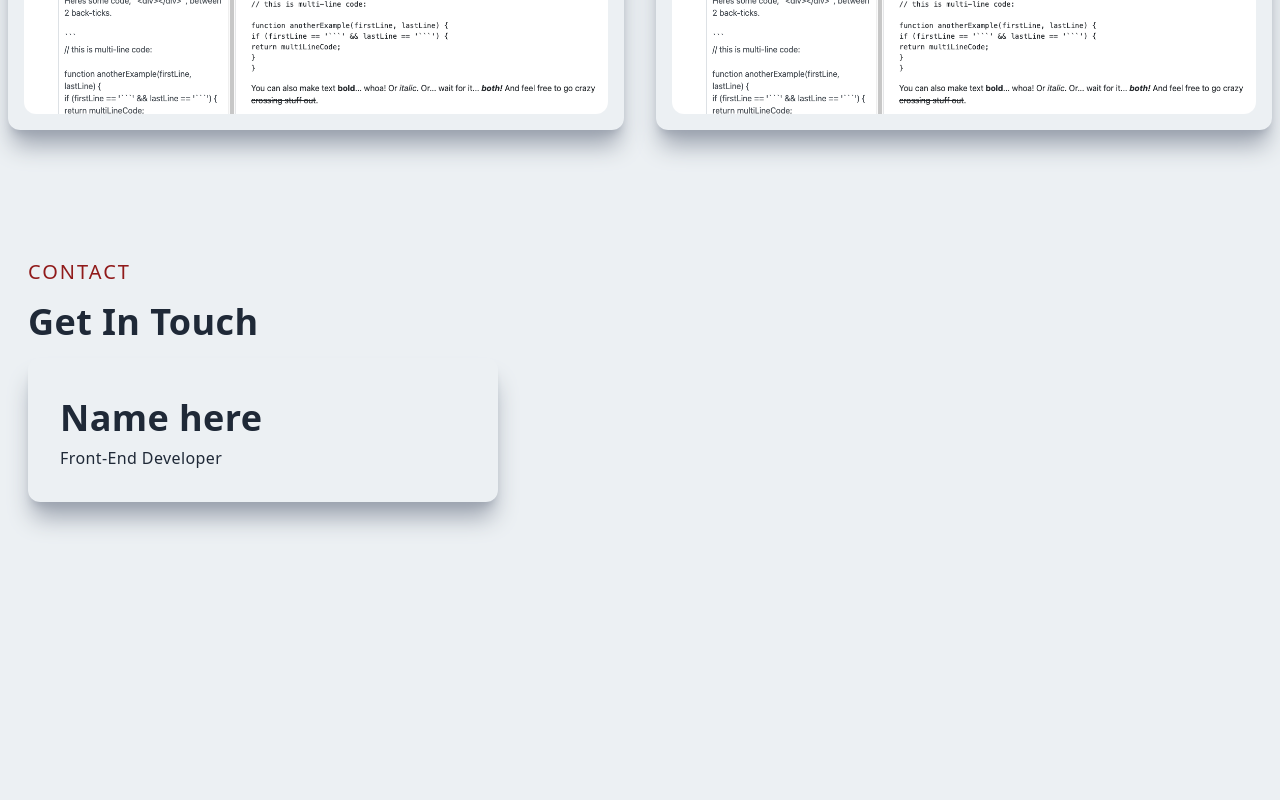
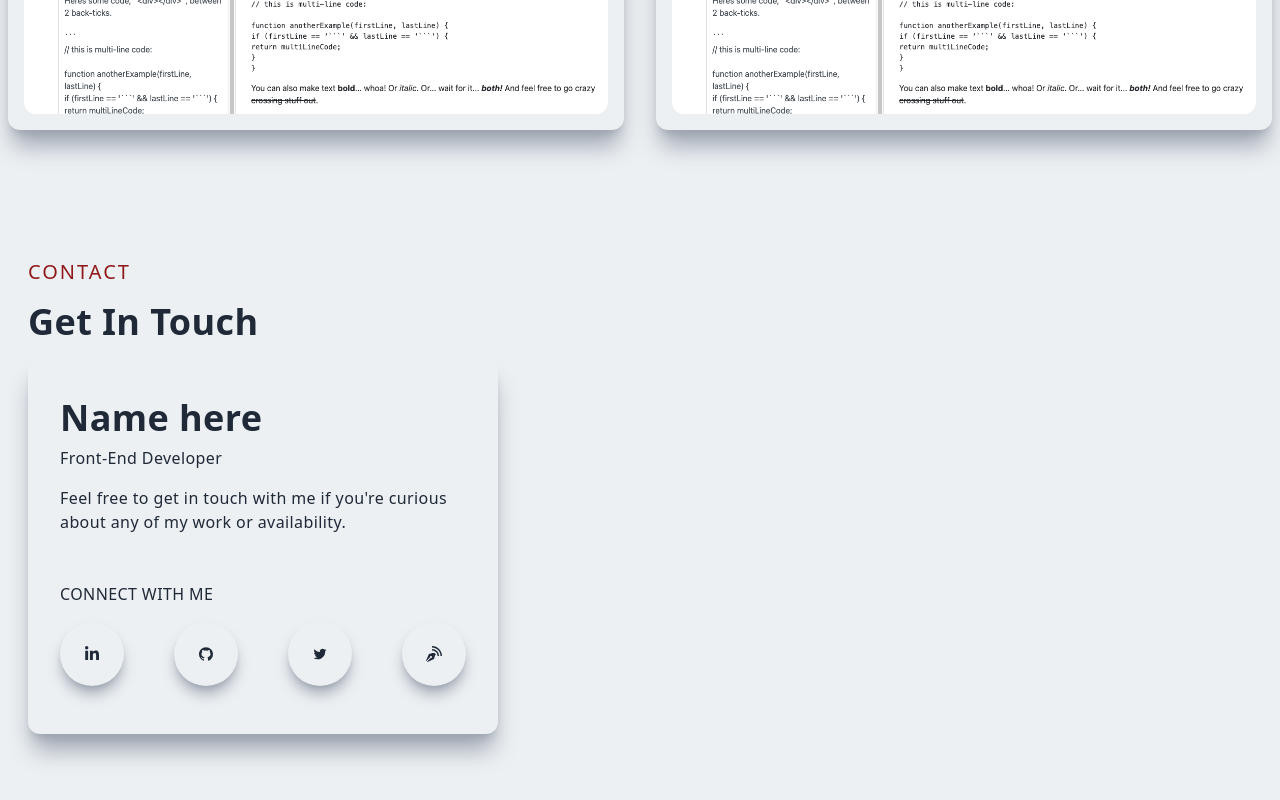
Before and after one commit to lawlawson/portfolio-july, a Next.js app: page / in a window 1280 px wide. Shown: the part 3098-3898 px from the top of the page. Built offline with nearby package versions, Linux system fonts and the light colour scheme.

Commit message:
Added social icons

```diff
--- a/pages/components/Contact.jsx
+++ b/pages/components/Contact.jsx
@@ -1,27 +1,51 @@
-import React from 'react'
+import React from 'react';
+import { FaLinkedinIn } from 'react-icons/fa';
+import { AiOutlineGithub, AiOutlineTwitter } from 'react-icons/ai';
+import { ImBlog } from 'react-icons/im';
 
 const Contact = () => {
   return (
     <div className='w-full lg:h-screen'>
       <div className='max-w-[1240px] m-auto px-2 py-16 w-full'>
-        <p className='text-xl tracking-widest uppercase text-[#901a1a]'>Contact</p>
+        <p className='text-xl tracking-widest uppercase text-[#901a1a]'>
+          Contact
+        </p>
         <h2 className='py-4'>Get In Touch</h2>
         <div className='grid lg:grid-cols-5 gap-8'>
           <div className='col-span-3 lg:col-span-2 w-full h-full shadow-xl shadow-gray-400 rounded-xl p-4'>
             <div className='lg:p-4 h-full'>
-              <div>
-                {/* <img className='' src='/' alt='/'/> */}
-              </div>
+              <div>{/* <img className='' src='/' alt='/'/> */}</div>
               <div>
                 <h2 className='py-2'>Name here</h2>
                 <p>Front-End Developer</p>
+                <p className='py-4'>
+                  Feel free to get in touch with me if you&apos;re curious about
+                  any of my work or availability.
+                </p>
+              </div>
+              <div>
+                <p className='uppercase pt-8'>Connect with me</p>
+                <div className='flex items-center justify-between py-4'>
+                  <div className='rounded-full shadow-lg shadow-gray-400 p-6 cursor-pointer hover-scale-110 ease-in duration-300'>
+                    <FaLinkedinIn />
+                  </div>
+                  <div className='rounded-full shadow-lg shadow-gray-400 p-6 cursor-pointer hover-scale-110 ease-in duration-300'>
+                    <AiOutlineGithub />
+                  </div>
+                  <div className='rounded-full shadow-lg shadow-gray-400 p-6 cursor-pointer hover-scale-110 ease-in duration-300'>
+                    <AiOutlineTwitter />
+                  </div>
+                  <div className='rounded-full shadow-lg shadow-gray-400 p-6 cursor-pointer hover-scale-110 ease-in duration-300'>
+                    <ImBlog />
+                  </div>
+                </div>
               </div>
             </div>
           </div>
         </div>
       </div>
     </div>
-  )
-}
+  );
+};
 
-export default Contact
+export default Contact;
```
